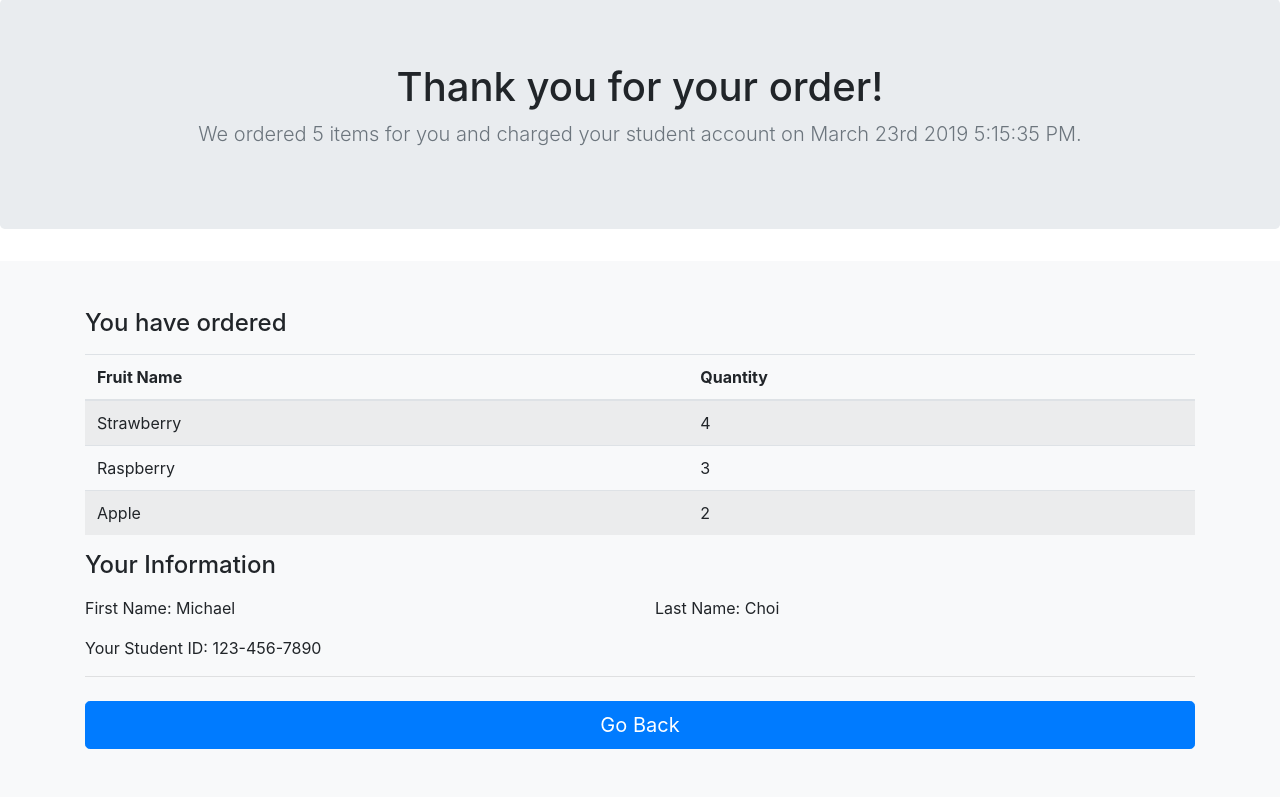
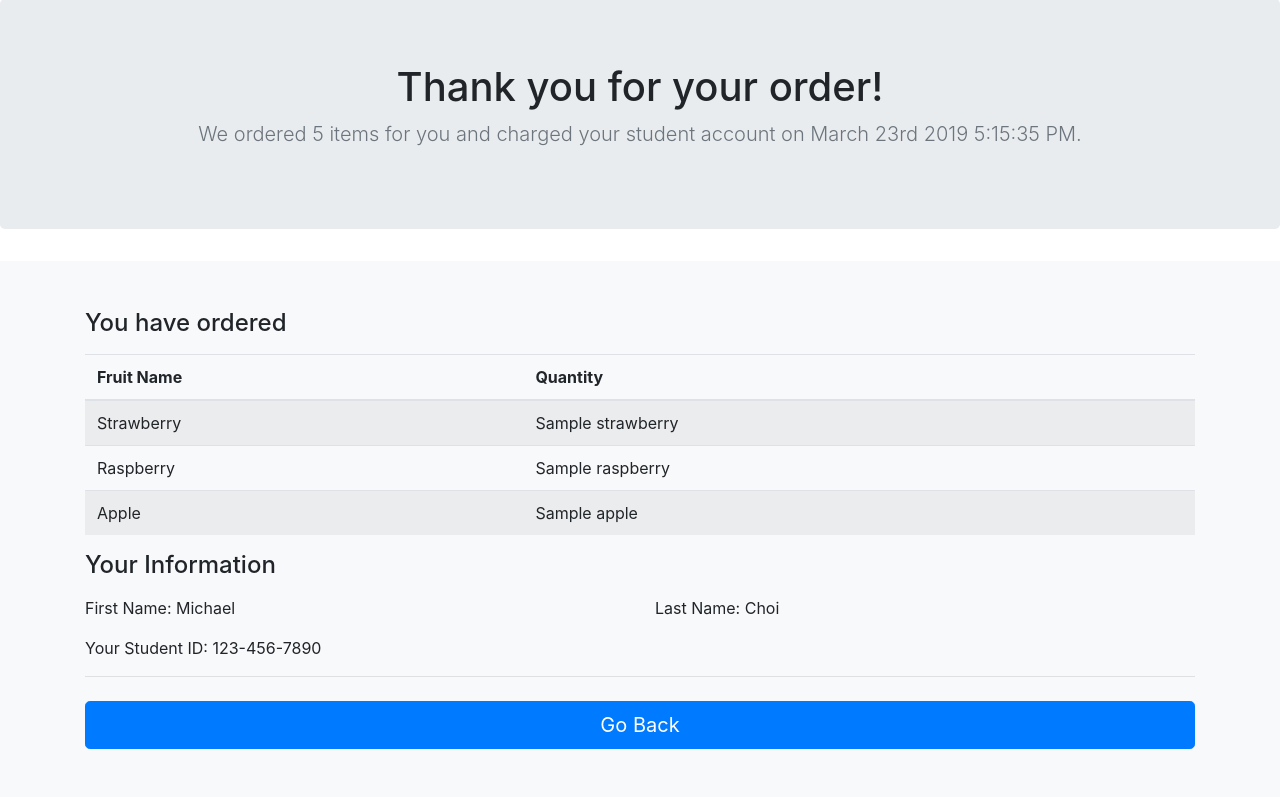
Before and after one commit to BoscoBosco44/python, a Flask app: template Python/Flask/dojo_fruit_store-master/templates/checkout.html in a window 1280 px wide. Shown: the part 57-854 px from the top of the page. Run offline with Flask 3, Linux system fonts and the light colour scheme; the template is opened without the code that fills it: most values are stand-ins (such as "Sample title", 1, 10 or a date in 2020).

Commit message:
Learning Flask

```diff
--- a/Python/Flask/dojo_fruit_store-master/templates/checkout.html
+++ b/Python/Flask/dojo_fruit_store-master/templates/checkout.html
@@ -41,15 +41,15 @@
                     <tbody>
                     <tr>
                         <td>Strawberry</td>
-                        <td>4</td>
+                        <td>{{  arr['strawberry']  }}</td>
                     </tr>
                     <tr>
                         <td>Raspberry</td>
-                        <td>3</td>
+                        <td>{{  arr['raspberry']  }}</td>
                     </tr>
                     <tr>
                         <td>Apple</td>
-                        <td>2</td>
+                        <td>{{  arr['apple']  }}</td>
                     </tr>
                     </tbody>
                 </table>
```
Also changed, not shown: Python/Flask/dojo_fruit_store-master/server.py (+17 -1 lines).
